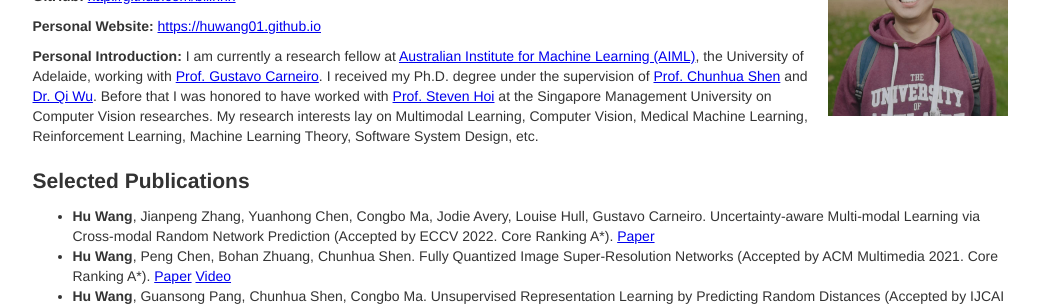
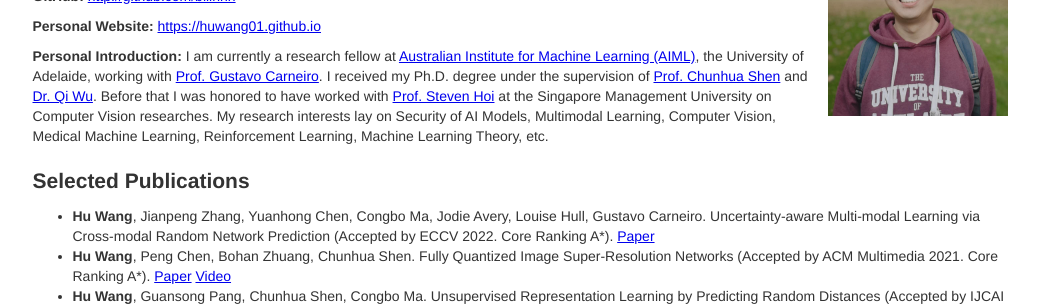
Before and after one commit to billhhh/whblog-omega, a Jekyll site: the page res/index.html, which Jekyll copies as it is, in a window 1280 px wide and 900 px high. Shown: the part 144-450 px from the top of the window, without its empty margins (120-1159 px from the left). Built offline with Jekyll 4.4.1, drawn with Linux system fonts in a browser that asks for light colours.

Commit message:
Update index.html

```diff
--- a/res/index.html
+++ b/res/index.html
@@ -30,7 +30,7 @@
       </p>
       <p>
         <strong>Personal Introduction:</strong>
-        I am currently a research fellow at <a href='https://www.adelaide.edu.au/aiml/'> Australian Institute for Machine Learning (AIML)</a>, the University of Adelaide, working with <a href='https://cs.adelaide.edu.au/~carneiro/'>Prof. Gustavo Carneiro</a>. I received my Ph.D. degree under the supervision of <a href='https://cshen.github.io/'>Prof. Chunhua Shen</a> and <a href='http://www.qi-wu.me/'>Dr. Qi Wu</a>. Before that I was honored to have worked with <a href='https://sites.google.com/view/stevenhoi/home'>Prof. Steven Hoi</a> at the Singapore Management University on Computer Vision researches. My research interests lay on Multimodal Learning, Computer Vision, Medical Machine Learning, Reinforcement Learning, Machine Learning Theory, Software System Design, etc.
+        I am currently a research fellow at <a href='https://www.adelaide.edu.au/aiml/'> Australian Institute for Machine Learning (AIML)</a>, the University of Adelaide, working with <a href='https://cs.adelaide.edu.au/~carneiro/'>Prof. Gustavo Carneiro</a>. I received my Ph.D. degree under the supervision of <a href='https://cshen.github.io/'>Prof. Chunhua Shen</a> and <a href='http://www.qi-wu.me/'>Dr. Qi Wu</a>. Before that I was honored to have worked with <a href='https://sites.google.com/view/stevenhoi/home'>Prof. Steven Hoi</a> at the Singapore Management University on Computer Vision researches. My research interests lay on Security of AI Models, Multimodal Learning, Computer Vision, Medical Machine Learning, Reinforcement Learning, Machine Learning Theory, etc.
       </p>
       </p>
 
```
